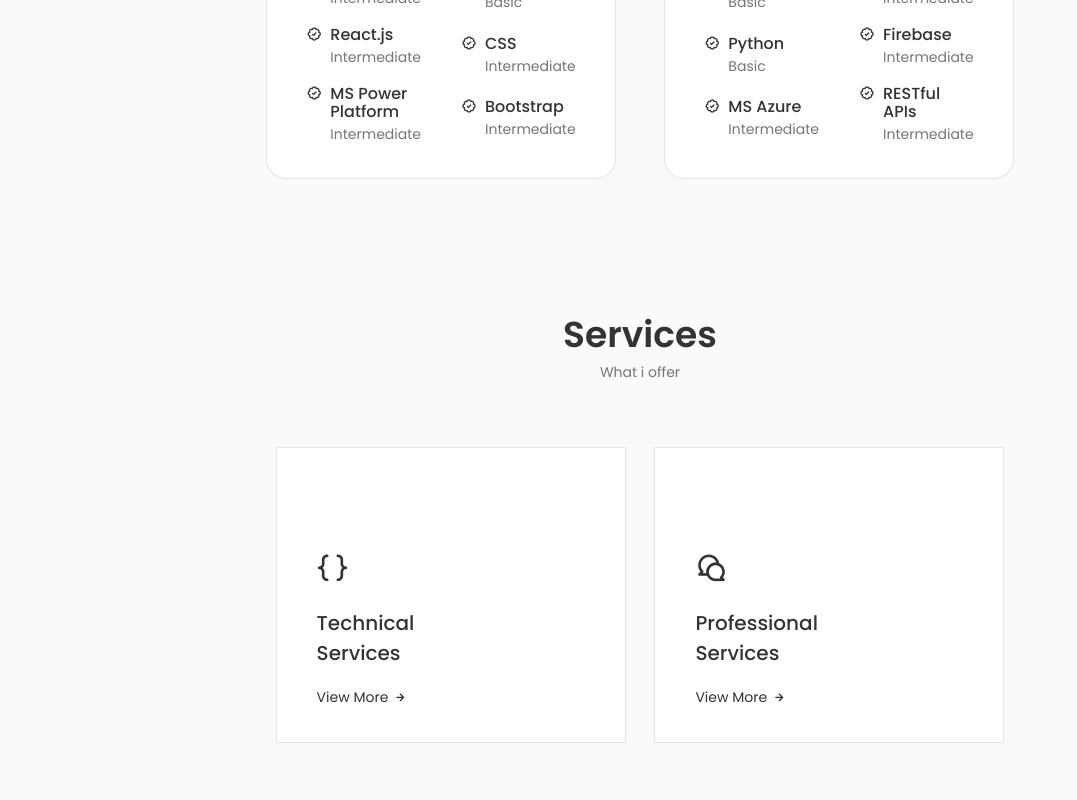
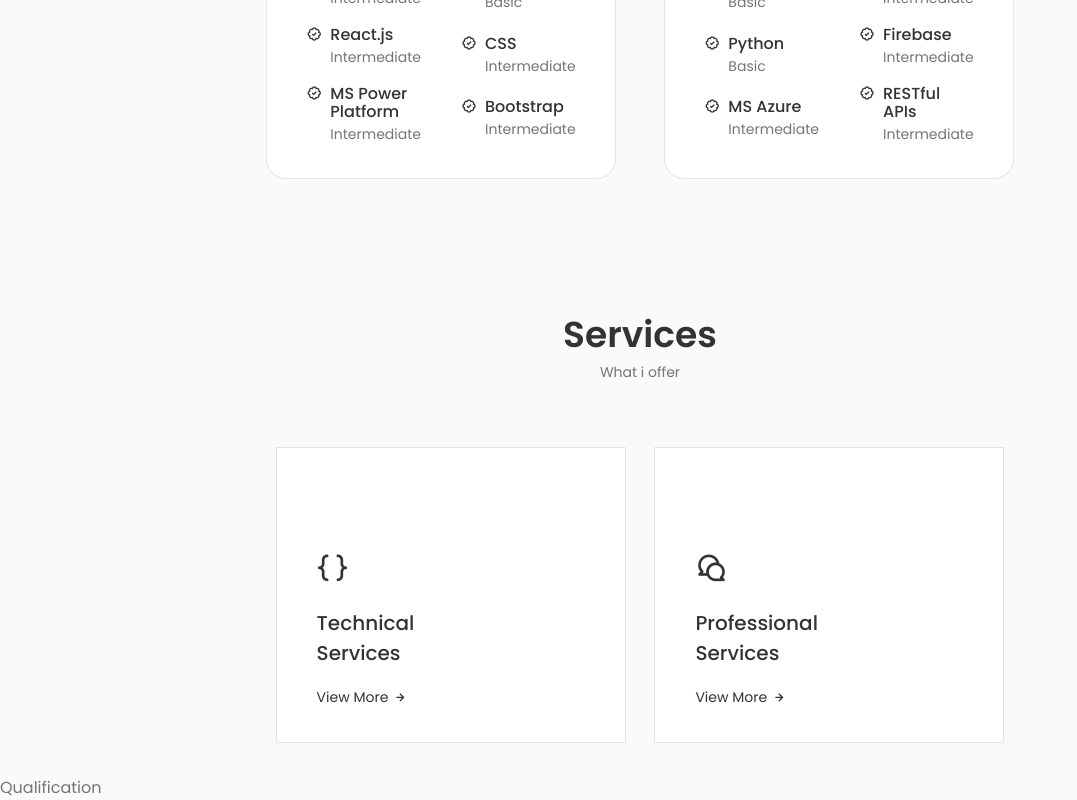
Before and after one commit to ChrisKangaji/Portfolio-CV, a React (Vite) app: page / in a window 1280 px wide. Shown: the part 1832-2632 px from the top of the page, without its empty margins (0-1077 px from the left). Before the commit the page ends 2607 px from the top, so only its background shows below. Built offline with nearby package versions, Linux system fonts and the light colour scheme.

Commit message:
More refactoring of imports

```diff
--- a/src/App.tsx
+++ b/src/App.tsx
@@ -1,9 +1,5 @@
 import './App.css';
-import Header from './components/header/Header';
-import Home from './components/home/Home';
-import About from './components/about/About';
-import Skills from './components/skills/Skills';
-import Services from './components/services/Services';
+import { Header, Home, About, Skills, Services, Qualification } from './imports';
 
 function App() {
 return (
@@ -15,6 +11,7 @@ return (
         <About />
         <Skills />
         <Services />
+        <Qualification />
       </main>
     </>
   )
--- a/src/components/qualification/Qualification.tsx
+++ b/src/components/qualification/Qualification.tsx
@@ -0,0 +1,9 @@
+import './qualification.css'
+
+const Qualification = () => {
+  return (
+    <div>Qualification</div>
+  )
+}
+
+export default Qualification;
--- /dev/null
+++ b/src/imports.tsx
@@ -0,0 +1,15 @@
+import Header from './components/header/Header';
+import Home from './components/home/Home';
+import About from './components/about/About';
+import Skills from './components/skills/Skills';
+import Services from './components/services/Services';
+import Qualification from './components/qualification/Qualification';
+
+export {
+    Header,
+    Home,
+    About,
+    Skills,
+    Services,
+    Qualification
+}
```
